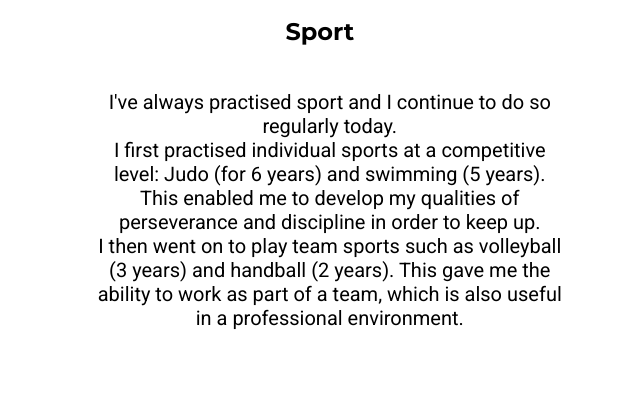
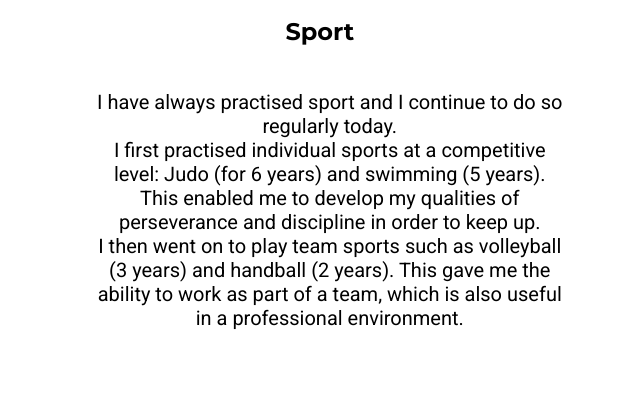
Before and after one commit to MohibAlexandre/mohibalexandre.github.io, a plain HTML site: page OtherActivities.html in a window 1280 px wide. Shown: the part 222-641 px from the top of the page, 54-694 px from the left. Drawn offline with Linux system fonts and the light colour scheme.

Commit message:
Orthographe

```diff
--- a/OtherActivities.html
+++ b/OtherActivities.html
@@ -43,7 +43,7 @@
         <div class="IMleft">
             <h2 class="COUNTRYTitle">Sport</h2>
             <p class="COUNTRYDESCRIPTION">
-                I've always practised sport and I continue to do so regularly today.
+                I have always practised sport and I continue to do so regularly today.
                 I first practised individual sports at a competitive level: Judo (for 6 years) and swimming (5 years). This enabled me to develop my qualities of perseverance and discipline in order to keep up.
                 I then went on to play team sports such as volleyball (3 years) and handball (2 years). This gave me the ability to work as part of a team, which is also useful in a professional environment.
             </p>
```
Also changed, not shown: Languages&InternationalMobility.html (+1 -1 lines).
